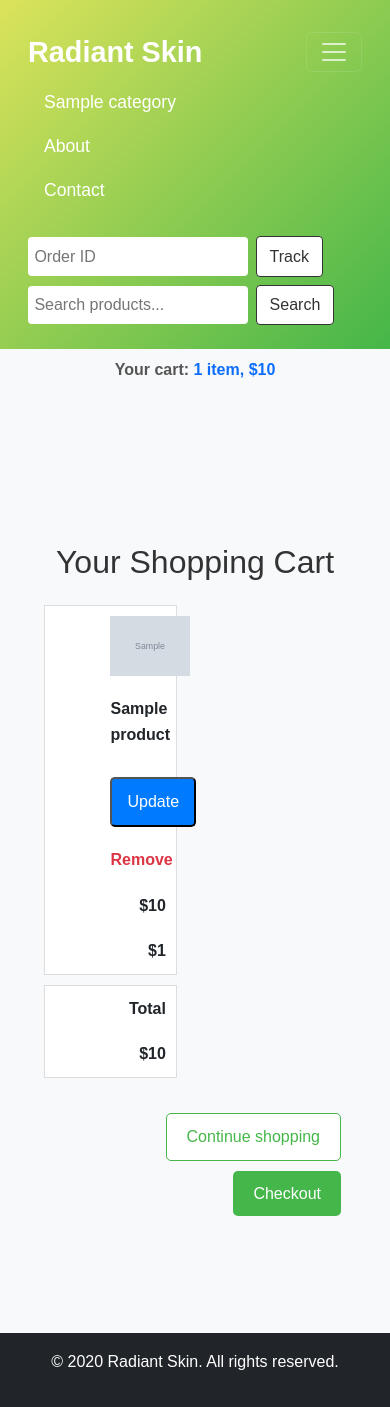
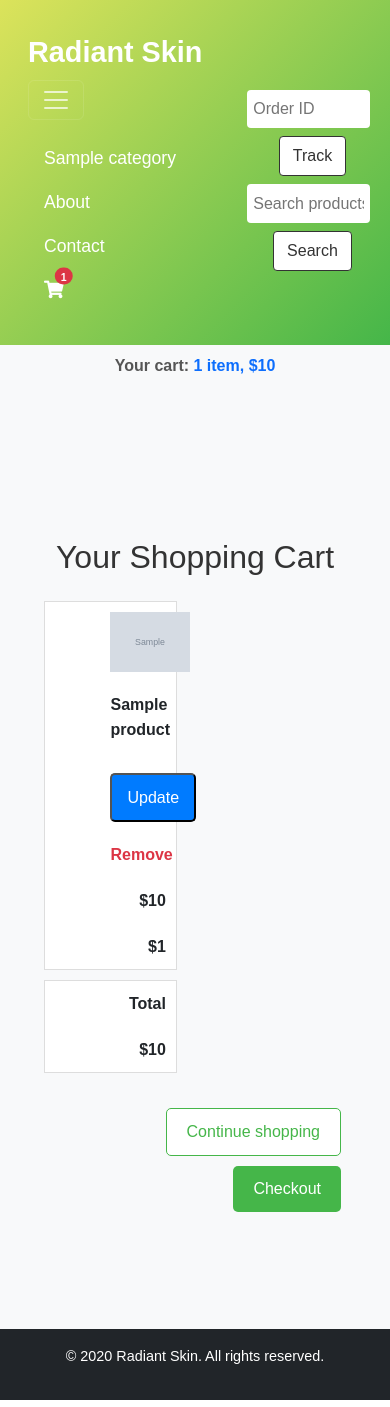
Before and after one commit to Aqeel0317/django, a Django app: template cart/templates/cart/detail.html in a window 390 px wide, after a click that opens the changed part. Run offline with Django 5.2, Linux system fonts and the light colour scheme; the template is opened without the code that fills it: most values are stand-ins (such as "Sample title", 1, 10 or a date in 2020); grey boxes marked "Sample" are stand-in pictures; some libraries are stand-ins or nearby versions.

Commit message:
Update base.html

```diff
--- a/shop/templates/shop/base.html
+++ b/shop/templates/shop/base.html
@@ -11,8 +11,12 @@
   <!-- Custom CSS -->
   <link href="{% static 'css/base.css' %}" rel="stylesheet">
   <link href="{% static 'css/detail.css' %}" rel="stylesheet">
+  <link rel="stylesheet" href="https://cdnjs.cloudflare.com/ajax/libs/font-awesome/5.15.4/css/all.min.css">
   <link rel="stylesheet" href="{% static 'css/sss.css' %}">
+  <script src="https://code.jquery.com/jquery-3.5.1.slim.min.js"></script>
 
+<script src="https://cdn.jsdelivr.net/npm/popper.js@1.16.1/dist/umd/popper.min.js"></script>
+<script src="https://stackpath.bootstrapcdn.com/bootstrap/4.5.2/js/bootstrap.min.js"></script>
   <style>
     /* Global typography & colors */
     body {
@@ -25,6 +29,96 @@
 
     a {
       text-decoration: none;
+    }
+
+    /* Responsive Adjustments */
+    @media (max-width: 992px) {
+      /* Navbar adjustments */
+      .navbar-nav {
+        margin-top: 1rem;
+      }
+      .nav-item {
+        margin: 0.5rem 0;
+      }
+
+      /* Header height reduction */
+      #header {
+        padding: 0.5rem 0;
+      }
+
+      /* Search and order tracker forms */
+      .order-tracker, .search {
+        width: 100%;
+        margin-top: 0.5rem;
+      }
+      .order-tracker form,
+      .search form {
+        flex-direction: column;
+      }
+      .order-tracker input[type="text"],
+      .search input[type="text"] {
+        width: 100%;
+        margin-bottom: 0.5rem;
+      }
+    }
+
+    @media (max-width: 768px) {
+      /* Flash banner adjustments */
+      .flash-banner-container {
+        top: 70px;
+      }
+      .flash-banner-text h2 {
+        font-size: 1.8rem;
+      }
+      .flash-banner-text p {
+        font-size: 1rem;
+      }
+
+      /* Content padding reduction */
+      #content {
+        padding: 1rem;
+      }
+    }
+
+    @media (max-width: 576px) {
+      /* Smaller text sizes */
+      #header .navbar-brand {
+        font-size: 1.5rem;
+      }
+      .navbar-nav .nav-link {
+        font-size: 1rem;
+      }
+
+      /* Cart badge positioning */
+      .cart-badge {
+        font-size: 0.6em;
+        padding: 0.25em 0.5em;
+      }
+
+      /* Banner adjustments */
+      .flash-banner {
+        padding: 1rem;
+      }
+      .flash-banner-text h2 {
+        font-size: 1.5rem;
+      }
+
+      /* Footer text */
+      footer p {
+        font-size: 0.9rem;
+      }
+    }
+
+    /* Mobile-first adjustments */
+    .order-tracker, .search {
+      width: 100%;
+      max-width: 300px;
+    }
+
+    /* Responsive images */
+    .img-fluid {
+      max-width: 100%;
+      height: auto;
     }
 
     /* Header styling */
@@ -183,6 +277,39 @@
             <li class="nav-item">
               <a class="nav-link" href="{% url 'shop:contact' %}">Contact</a>
             </li>
+            <li class="nav-item">
+              <a href="{% url 'cart:cart_detail' %}" class="nav-link position-relative">
+                <i class="fas fa-shopping-cart"></i>
+                <span class="cart-badge position-absolute top-25 start-75 translate-middle badge rounded-pill bg-danger">
+                  {% with total_items=cart|length %}
+                    {{ total_items|default:"0" }}
+                  {% endwith %}
+                </span>
+              </a>
+            </li>
+          </ul>
+            <!-- In your base.html navbar section -->
+          </div>
+        </nav>
+
+        <style>
+          /* Cart Icon Styling */
+          .cart-badge {
+            font-size: 0.7em;
+            padding: 0.35em 0.65em;
+          }
+
+          .nav-link:hover .cart-badge {
+            background: #ff4444 !important;
+          }
+
+          @media (max-width: 768px) {
+            .cart-badge {
+              font-size: 0.6em;
+              padding: 0.3em 0.6em;
+            }
+          }
+        </style>
           </ul>
         </div>
         <div class="d-flex flex-column align-items-end">
```
